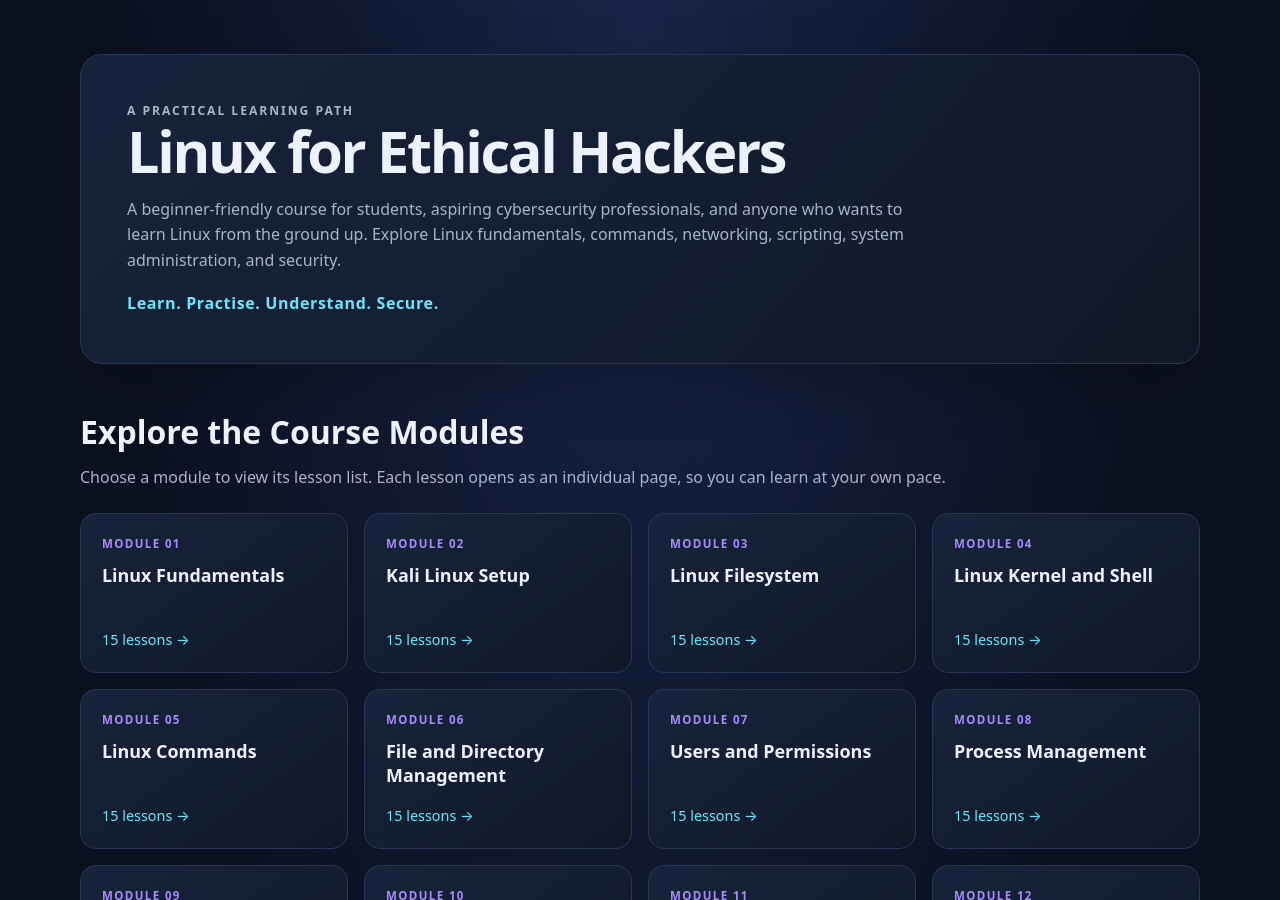
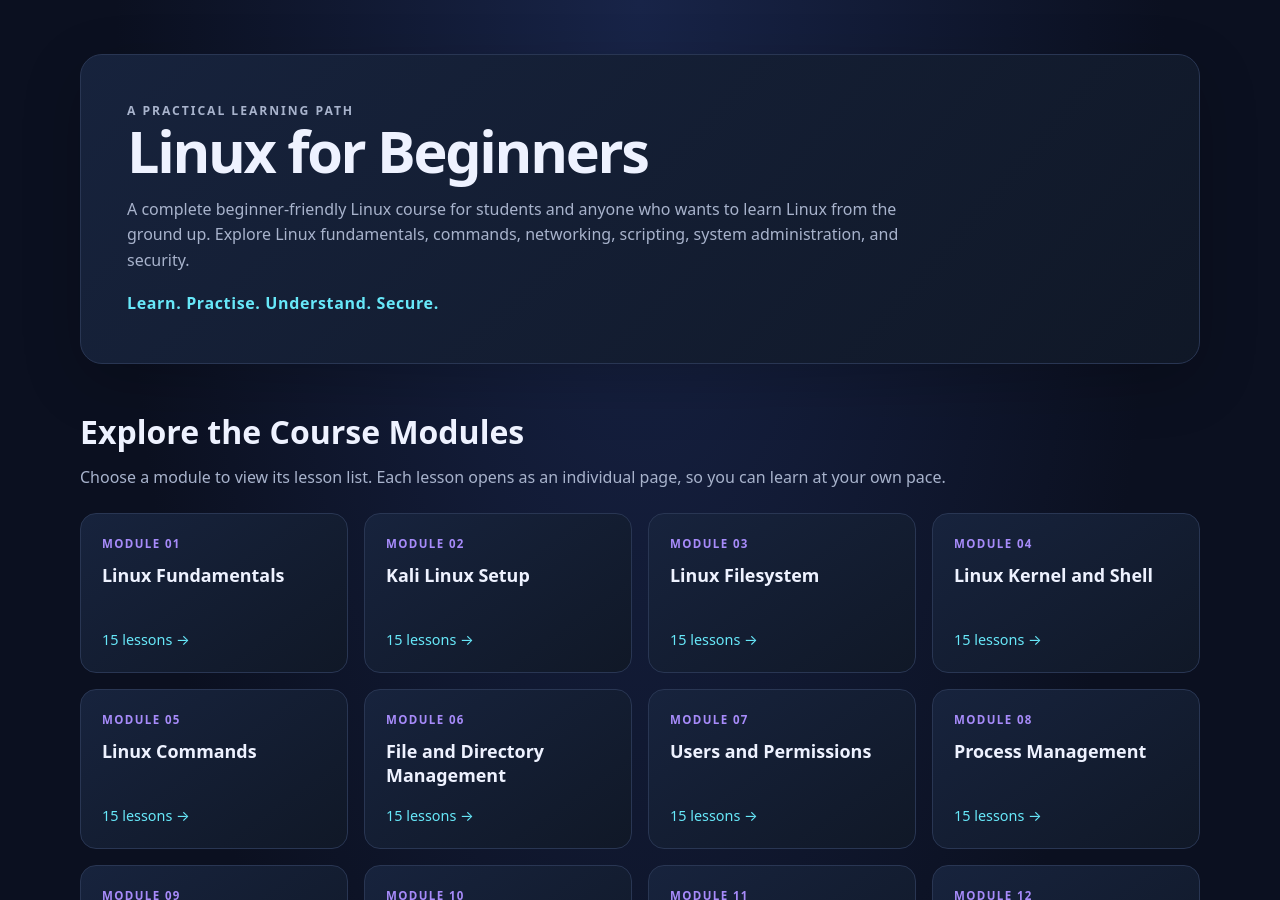
Before and after one commit to abbasdalhatu/Linux-For-Beginners, a Jekyll site: the page index.html, which Jekyll copies as it is, in a window 1280 px wide and 900 px high. Built offline with Jekyll 4.4.1, drawn with Linux system fonts in a browser that asks for light colours; some of the changed text lies outside the part shown.

Commit message:
Update site branding and links to Linux for Beginners

```diff
--- a/index.html
+++ b/index.html
@@ -3,10 +3,10 @@
 <head>
   <meta charset="utf-8">
   <meta name="viewport" content="width=device-width, initial-scale=1">
-  <meta name="description" content="A free, practical Linux course for cybersecurity and ethical hacking. Learn through 17 modules and 15 hands-on lab sections.">
+  <meta name="description" content="A free, practical beginner-friendly Linux course covering fundamentals, administration, networking, and security. Learn through 17 modules and 15 hands-on lab sections.">
   <meta name="theme-color" content="#0b1020">
-  <link rel="canonical" href="https://abbasdalhatu.github.io/Linux-For-Ethical-Hackers/">
-  <title>Linux for Ethical Hackers | Free Practical Linux Course</title>
+  <link rel="canonical" href="https://abbasdalhatu.github.io/Linux-For-Beginners/">
+  <title>Linux for Beginners | Free Practical Linux Course</title>
   <style>
     :root{color-scheme:dark;--bg:#0b1020;--panel:#131c32;--line:#293653;--text:#eef2ff;--muted:#a8b3cc;--accent:#a78bfa;--cyan:#67e8f9}
     *{box-sizing:border-box}
@@ -34,8 +34,8 @@
   <main class="container">
     <header class="hero">
       <p class="eyebrow">A practical learning path</p>
-      <h1>Linux for Ethical Hackers</h1>
-      <p>A beginner-friendly course for students, aspiring cybersecurity professionals, and anyone who wants to learn Linux from the ground up. Explore Linux fundamentals, commands, networking, scripting, system administration, and security.</p>
+      <h1>Linux for Beginners</h1>
+      <p>A complete beginner-friendly Linux course for students and anyone who wants to learn Linux from the ground up. Explore Linux fundamentals, commands, networking, scripting, system administration, and security.</p>
       <p class="tagline">Learn. Practise. Understand. Secure.</p>
     </header>
 
@@ -43,102 +43,102 @@
       <h2 class="section-heading" id="modules-heading">Explore the Course Modules</h2>
       <p class="section-intro">Choose a module to view its lesson list. Each lesson opens as an individual page, so you can learn at your own pace.</p>
       <div class="course-grid">
-      <a class="course-card" href="/Linux-For-Ethical-Hackers/Module-01-Linux-Fundamentals/">
+      <a class="course-card" href="/Linux-For-Beginners/Module-01-Linux-Fundamentals/">
         <span class="card-label">MODULE 01</span>
         <h2>Linux Fundamentals</h2>
         <span class="card-meta">15 lessons <span aria-hidden="true">→</span></span>
       </a>
-      <a class="course-card" href="/Linux-For-Ethical-Hackers/Module-02-Kali-Linux-Setup/">
+      <a class="course-card" href="/Linux-For-Beginners/Module-02-Kali-Linux-Setup/">
         <span class="card-label">MODULE 02</span>
         <h2>Kali Linux Setup</h2>
         <span class="card-meta">15 lessons <span aria-hidden="true">→</span></span>
       </a>
-      <a class="course-card" href="/Linux-For-Ethical-Hackers/Module-03-Linux-Filesystem/">
+      <a class="course-card" href="/Linux-For-Beginners/Module-03-Linux-Filesystem/">
         <span class="card-label">MODULE 03</span>
         <h2>Linux Filesystem</h2>
         <span class="card-meta">15 lessons <span aria-hidden="true">→</span></span>
       </a>
-      <a class="course-card" href="/Linux-For-Ethical-Hackers/Module-04-Linux-Kernel-and-Shell/">
+      <a class="course-card" href="/Linux-For-Beginners/Module-04-Linux-Kernel-and-Shell/">
         <span class="card-label">MODULE 04</span>
         <h2>Linux Kernel and Shell</h2>
         <span class="card-meta">15 lessons <span aria-hidden="true">→</span></span>
       </a>
-      <a class="course-card" href="/Linux-For-Ethical-Hackers/Module-05-Linux-Commands/">
+      <a class="course-card" href="/Linux-For-Beginners/Module-05-Linux-Commands/">
         <span class="card-label">MODULE 05</span>
         <h2>Linux Commands</h2>
         <span class="card-meta">15 lessons <span aria-hidden="true">→</span></span>
       </a>
-      <a class="course-card" href="/Linux-For-Ethical-Hackers/Module-06-File-and-Directory-Management/">
+      <a class="course-card" href="/Linux-For-Beginners/Module-06-File-and-Directory-Management/">
         <span class="card-label">MODULE 06</span>
         <h2>File and Directory Management</h2>
         <span class="card-meta">15 lessons <span aria-hidden="true">→</span></span>
       </a>
-      <a class="course-card" href="/Linux-For-Ethical-Hackers/Module-07-Users-and-Permissions/">
+      <a class="course-card" href="/Linux-For-Beginners/Module-07-Users-and-Permissions/">
         <span class="card-label">MODULE 07</span>
         <h2>Users and Permissions</h2>
         <span class="card-meta">15 lessons <span aria-hidden="true">→</span></span>
       </a>
-      <a class="course-card" href="/Linux-For-Ethical-Hackers/Module-08-Process-Management/">
+      <a class="course-card" href="/Linux-For-Beginners/Module-08-Process-Management/">
         <span class="card-label">MODULE 08</span>
         <h2>Process Management</h2>
         <span class="card-meta">15 lessons <span aria-hidden="true">→</span></span>
       </a>
-      <a class="course-card" href="/Linux-For-Ethical-Hackers/Module-09-Package-Management/">
+      <a class="course-card" href="/Linux-For-Beginners/Module-09-Package-Management/">
         <span class="card-label">MODULE 09</span>
         <h2>Package Management</h2>
         <span class="card-meta">15 lessons <span aria-hidden="true">→</span></span>
       </a>
-      <a class="course-card" href="/Linux-For-Ethical-Hackers/Module-10-Linux-Networking/">
+      <a class="course-card" href="/Linux-For-Beginners/Module-10-Linux-Networking/">
         <span class="card-label">MODULE 10</span>
         <h2>Linux Networking</h2>
         <span class="card-meta">15 lessons <span aria-hidden="true">→</span></span>
       </a>
-      <a class="course-card" href="/Linux-For-Ethical-Hackers/Module-11-Bash-Scripting/">
+      <a class="course-card" href="/Linux-For-Beginners/Module-11-Bash-Scripting/">
         <span class="card-label">MODULE 11</span>
         <h2>Bash Scripting</h2>
         <span class="card-meta">15 lessons <span aria-hidden="true">→</span></span>
       </a>
-      <a class="course-card" href="/Linux-For-Ethical-Hackers/Module-12-System-Administration/">
+      <a class="course-card" href="/Linux-For-Beginners/Module-12-System-Administration/">
         <span class="card-label">MODULE 12</span>
         <h2>System Administration</h2>
         <span class="card-meta">15 lessons <span aria-hidden="true">→</span></span>
       </a>
-      <a class="course-card" href="/Linux-For-Ethical-Hackers/Module-13-Linux-Security/">
+      <a class="course-card" href="/Linux-For-Beginners/Module-13-Linux-Security/">
         <span class="card-label">MODULE 13</span>
         <h2>Linux Security</h2>
         <span class="card-meta">15 lessons <span aria-hidden="true">→</span></span>
       </a>
-      <a class="course-card" href="/Linux-For-Ethical-Hackers/Module-14-Firewalls-and-IDS-IPS/">
+      <a class="course-card" href="/Linux-For-Beginners/Module-14-Firewalls-and-IDS-IPS/">
         <span class="card-label">MODULE 14</span>
         <h2>Firewalls and IDS/IPS</h2>
         <span class="card-meta">15 lessons <span aria-hidden="true">→</span></span>
       </a>
-      <a class="course-card" href="/Linux-For-Ethical-Hackers/Module-15-Network-Security/">
+      <a class="course-card" href="/Linux-For-Beginners/Module-15-Network-Security/">
         <span class="card-label">MODULE 15</span>
         <h2>Network Security</h2>
         <span class="card-meta">15 lessons <span aria-hidden="true">→</span></span>
       </a>
-      <a class="course-card" href="/Linux-For-Ethical-Hackers/Module-16-Penetration-Testing/">
+      <a class="course-card" href="/Linux-For-Beginners/Module-16-Penetration-Testing/">
         <span class="card-label">MODULE 16</span>
         <h2>Penetration Testing</h2>
         <span class="card-meta">15 lessons <span aria-hidden="true">→</span></span>
       </a>
-      <a class="course-card" href="/Linux-For-Ethical-Hackers/Module-17-Advanced-Linux/">
+      <a class="course-card" href="/Linux-For-Beginners/Module-17-Advanced-Linux/">
         <span class="card-label">MODULE 17</span>
         <h2>Advanced Linux</h2>
         <span class="card-meta">15 lessons <span aria-hidden="true">→</span></span>
       </a>
-        <a class="course-card" href="/Linux-For-Ethical-Hackers/Exercises/">
+        <a class="course-card" href="/Linux-For-Beginners/Exercises/">
           <span class="card-label">PRACTICE WORKBOOK</span>
           <h2>Exercises</h2>
           <span class="card-meta">5 exercise collections <span aria-hidden="true">→</span></span>
         </a>
-        <a class="course-card" href="/Linux-For-Ethical-Hackers/Resources/">
+        <a class="course-card" href="/Linux-For-Beginners/Resources/">
           <span class="card-label">STUDY LIBRARY</span>
           <h2>Learning Resources</h2>
           <span class="card-meta">25 reference guides and cheatsheets <span aria-hidden="true">→</span></span>
         </a>
-        <a class="course-card labs-card" href="/Linux-For-Ethical-Hackers/Practical-Labs/index.html">
+        <a class="course-card labs-card" href="/Linux-For-Beginners/Practical-Labs/index.html">
           <span class="card-label">HANDS-ON TRAINING</span>
           <h2>Practical Labs</h2>
           <span class="card-meta">15 lab sections · 150 exercises <span aria-hidden="true">→</span></span>
@@ -149,7 +149,7 @@
     <footer class="footer">
       <p><strong>About this course</strong></p>
       <p>Build practical Linux skills through structured lessons and guided exercises. Only practise security techniques on systems you own or have explicit permission to test. Keep vulnerable lab machines isolated from production networks.</p>
-      <p>© Linux for Ethical Hackers · Learn. Practise. Understand. Secure.</p>
+      <p>© Linux for Beginners · Learn. Practise. Understand. Secure.</p>
     </footer>
   </main>
 </body>
```
